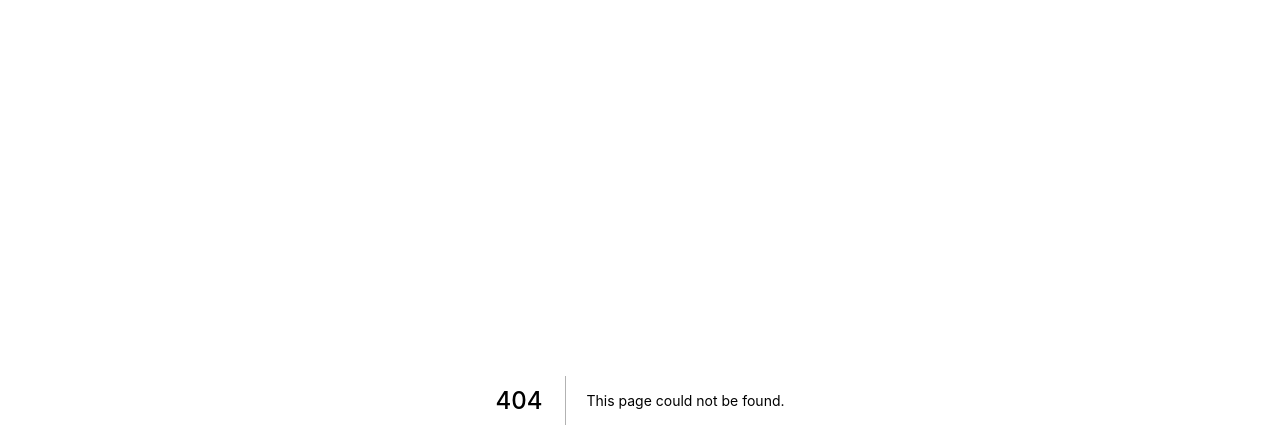
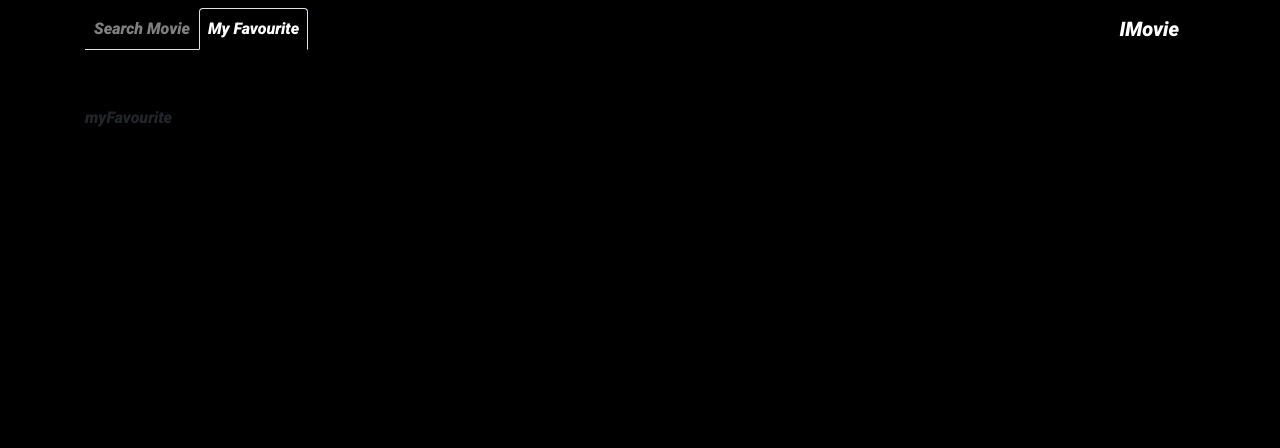
Before and after one commit to faipmardoni/imovie, a Next.js app: page /myFavourite in a window 1280 px wide. Before the commit this address had no page. Shown: the top 448 px of the page. Built offline with nearby package versions, Linux system fonts and the light colour scheme.

Commit message:
init page myFavourite

```diff
--- /dev/null
+++ b/pages/myFavourite.tsx
@@ -0,0 +1,19 @@
+import React from 'react';
+import Head from 'next/head';
+
+import Navigation from 'components/Navigation/index';
+import Container from 'react-bootstrap/Container';
+
+const myFavourite = () => (
+  <div>
+    <Head>
+      <title>My Favourite</title>
+    </Head>
+    <Navigation defaultActiveKey="/myFavourite" />
+    <Container className="mt-5">
+      myFavourite
+    </Container>
+  </div>
+);
+
+export default myFavourite;
```
